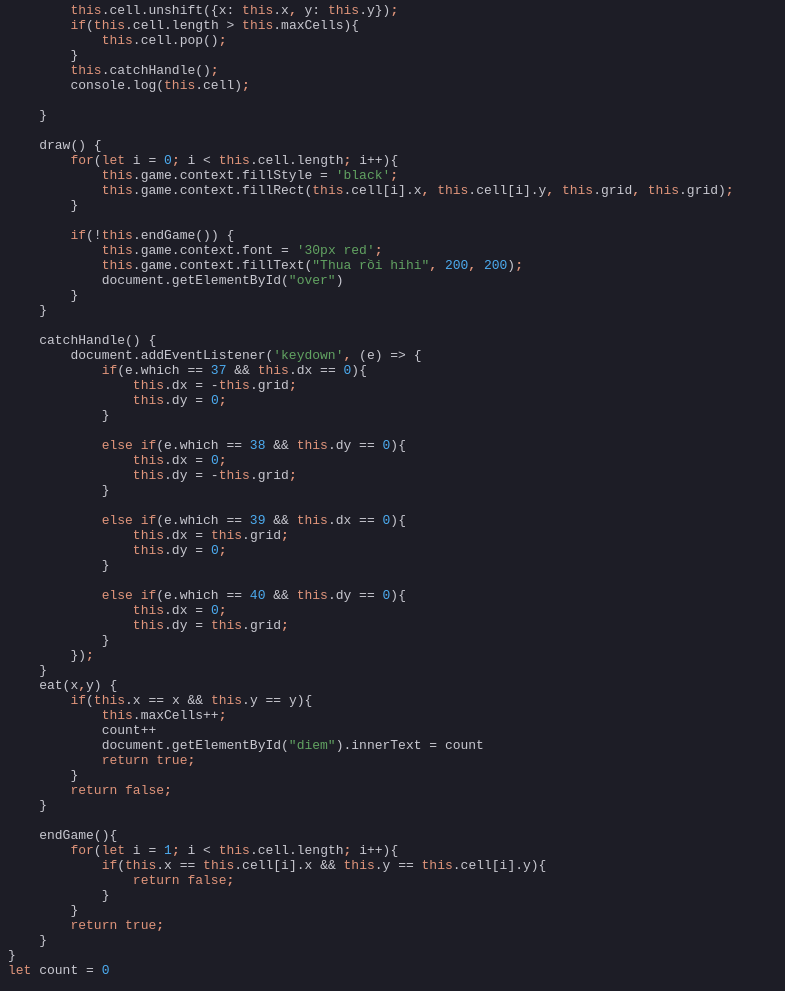
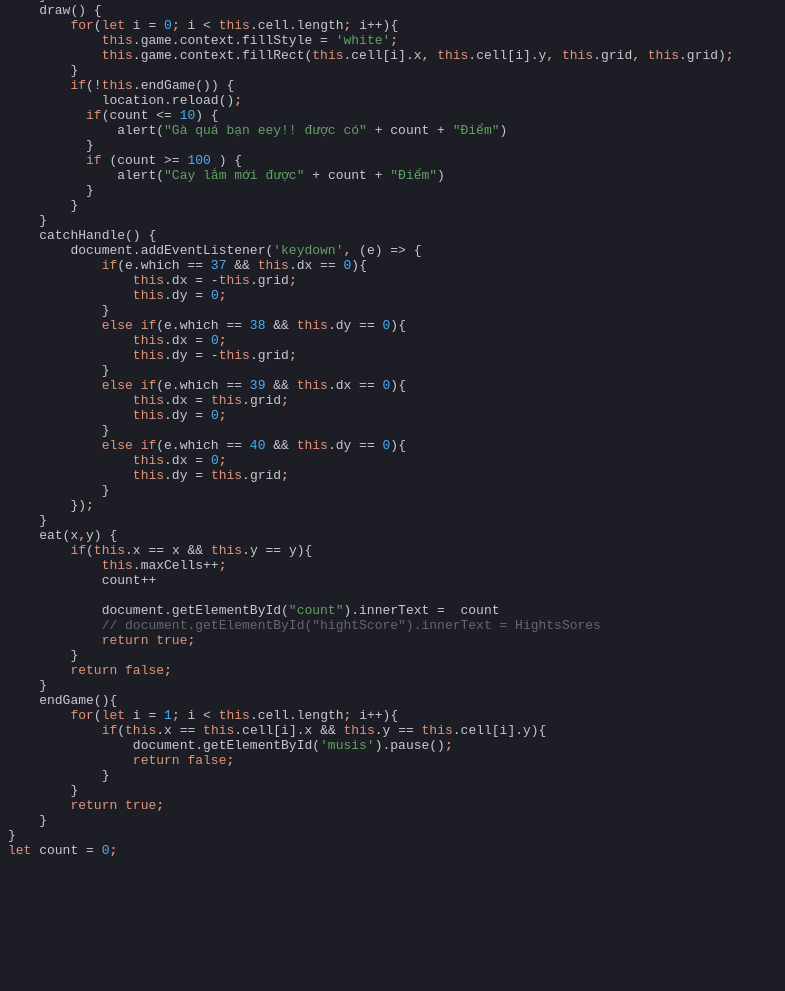
Before and after one commit to hungle203/gameModul1, a plain HTML site: page exportToHTML/snake.js.html in a window 1280 px wide. Shown: the part 556-1547 px from the top of the page, without its empty margins (0-785 px from the left). After the commit the page ends 1427 px from the top, so only its background shows below. Drawn offline with Linux system fonts and the light colour scheme.

Commit message:
GameModul1

```diff
--- a/exportToHTML/snake.js.html
+++ b/exportToHTML/snake.js.html
@@ -9,6 +9,7 @@
 .s3 { color: #e0957b; font-weight: bold;}
 .s4 { color: #4dacf0;}
 .s5 { color: #62a362;}
+.s6 { color: #676773;}
 </style>
 </head>
 <body bgcolor="#1d1d26">
@@ -28,68 +29,58 @@ snake.js</font>
         <span class="s0">this</span><span class="s1">.cell </span><span class="s2">= </span><span class="s1">[]</span><span class="s3">;</span>
         <span class="s0">this</span><span class="s1">.maxCells </span><span class="s2">= </span><span class="s4">2</span><span class="s3">;</span>
     <span class="s1">}</span>
-
     <span class="s1">update() {</span>
         <span class="s0">if</span><span class="s1">(</span><span class="s0">this</span><span class="s1">.endGame()){</span>
             <span class="s0">this</span><span class="s1">.x </span><span class="s2">+= </span><span class="s0">this</span><span class="s1">.dx</span><span class="s3">;</span>
             <span class="s0">this</span><span class="s1">.y </span><span class="s2">+= </span><span class="s0">this</span><span class="s1">.dy</span><span class="s3">;</span>
         <span class="s1">}</span>
-
         <span class="s0">if</span><span class="s1">(</span><span class="s0">this</span><span class="s1">.x </span><span class="s2">&gt;= </span><span class="s0">this</span><span class="s1">.game.canvas.width){</span>
             <span class="s0">this</span><span class="s1">.x </span><span class="s2">= </span><span class="s4">0</span><span class="s3">;</span>
         <span class="s1">}</span>
-
         <span class="s0">else if</span><span class="s1">(</span><span class="s0">this</span><span class="s1">.x </span><span class="s2">&lt; </span><span class="s4">0</span><span class="s1">){</span>
             <span class="s0">this</span><span class="s1">.x </span><span class="s2">= </span><span class="s0">this</span><span class="s1">.game.canvas.width</span><span class="s3">;</span>
         <span class="s1">}</span>
-
         <span class="s0">if</span><span class="s1">(</span><span class="s0">this</span><span class="s1">.y </span><span class="s2">&gt;= </span><span class="s0">this</span><span class="s1">.game.canvas.height){</span>
             <span class="s0">this</span><span class="s1">.y </span><span class="s2">= </span><span class="s4">0</span><span class="s3">;</span>
         <span class="s1">}</span>
-
         <span class="s0">else if</span><span class="s1">(</span><span class="s0">this</span><span class="s1">.y </span><span class="s2">&lt; </span><span class="s4">0</span><span class="s1">){</span>
             <span class="s0">this</span><span class="s1">.y </span><span class="s2">= </span><span class="s0">this</span><span class="s1">.game.canvas.height</span><span class="s3">;</span>
         <span class="s1">}</span>
-
         <span class="s0">this</span><span class="s1">.cell.unshift({x</span><span class="s2">: </span><span class="s0">this</span><span class="s1">.x</span><span class="s3">, </span><span class="s1">y</span><span class="s2">: </span><span class="s0">this</span><span class="s1">.y})</span><span class="s3">;</span>
         <span class="s0">if</span><span class="s1">(</span><span class="s0">this</span><span class="s1">.cell.length </span><span class="s2">&gt; </span><span class="s0">this</span><span class="s1">.maxCells){</span>
             <span class="s0">this</span><span class="s1">.cell.pop()</span><span class="s3">;</span>
         <span class="s1">}</span>
         <span class="s0">this</span><span class="s1">.catchHandle()</span><span class="s3">;</span>
-        <span class="s1">console.log(</span><span class="s0">this</span><span class="s1">.cell)</span><span class="s3">;</span>
-
     <span class="s1">}</span>
-
     <span class="s1">draw() {</span>
         <span class="s0">for</span><span class="s1">(</span><span class="s0">let </span><span class="s1">i </span><span class="s2">= </span><span class="s4">0</span><span class="s3">; </span><span class="s1">i </span><span class="s2">&lt; </span><span class="s0">this</span><span class="s1">.cell.length</span><span class="s3">; </span><span class="s1">i</span><span class="s2">++</span><span class="s1">){</span>
-            <span class="s0">this</span><span class="s1">.game.context.fillStyle </span><span class="s2">= </span><span class="s5">'black'</span><span class="s3">;</span>
+            <span class="s0">this</span><span class="s1">.game.context.fillStyle </span><span class="s2">= </span><span class="s5">'white'</span><span class="s3">;</span>
             <span class="s0">this</span><span class="s1">.game.context.fillRect(</span><span class="s0">this</span><span class="s1">.cell[i].x</span><span class="s3">, </span><span class="s0">this</span><span class="s1">.cell[i].y</span><span class="s3">, </span><span class="s0">this</span><span class="s1">.grid</span><span class="s3">, </span><span class="s0">this</span><span class="s1">.grid)</span><span class="s3">;</span>
         <span class="s1">}</span>
-
         <span class="s0">if</span><span class="s1">(</span><span class="s2">!</span><span class="s0">this</span><span class="s1">.endGame()) {</span>
-            <span class="s0">this</span><span class="s1">.game.context.font </span><span class="s2">= </span><span class="s5">'30px red'</span><span class="s3">;</span>
-            <span class="s0">this</span><span class="s1">.game.context.fillText(</span><span class="s5">&quot;Thua rồi hihi&quot;</span><span class="s3">, </span><span class="s4">200</span><span class="s3">, </span><span class="s4">200</span><span class="s1">)</span><span class="s3">;</span>
-            <span class="s1">document.getElementById(</span><span class="s5">&quot;over&quot;</span><span class="s1">)</span>
+            <span class="s1">location.reload()</span><span class="s3">;</span>
+          <span class="s0">if</span><span class="s1">(count </span><span class="s2">&lt;= </span><span class="s4">10</span><span class="s1">) {</span>
+              <span class="s1">alert(</span><span class="s5">&quot;Gà quá bạn eey!! được có&quot; </span><span class="s2">+ </span><span class="s1">count </span><span class="s2">+ </span><span class="s5">&quot;Điểm&quot;</span><span class="s1">)</span>
+          <span class="s1">}</span>
+          <span class="s0">if </span><span class="s1">(count </span><span class="s2">&gt;= </span><span class="s4">100 </span><span class="s1">) {</span>
+              <span class="s1">alert(</span><span class="s5">&quot;Cay lắm mới được&quot; </span><span class="s2">+ </span><span class="s1">count </span><span class="s2">+ </span><span class="s5">&quot;Điểm&quot;</span><span class="s1">)</span>
+          <span class="s1">}</span>
         <span class="s1">}</span>
     <span class="s1">}</span>
-
     <span class="s1">catchHandle() {</span>
         <span class="s1">document.addEventListener(</span><span class="s5">'keydown'</span><span class="s3">, </span><span class="s1">(e) </span><span class="s2">=&gt; </span><span class="s1">{</span>
             <span class="s0">if</span><span class="s1">(e.which </span><span class="s2">== </span><span class="s4">37 </span><span class="s2">&amp;&amp; </span><span class="s0">this</span><span class="s1">.dx </span><span class="s2">== </span><span class="s4">0</span><span class="s1">){</span>
                 <span class="s0">this</span><span class="s1">.dx </span><span class="s2">= -</span><span class="s0">this</span><span class="s1">.grid</span><span class="s3">;</span>
                 <span class="s0">this</span><span class="s1">.dy </span><span class="s2">= </span><span class="s4">0</span><span class="s3">;</span>
             <span class="s1">}</span>
-
             <span class="s0">else if</span><span class="s1">(e.which </span><span class="s2">== </span><span class="s4">38 </span><span class="s2">&amp;&amp; </span><span class="s0">this</span><span class="s1">.dy </span><span class="s2">== </span><span class="s4">0</span><span class="s1">){</span>
                 <span class="s0">this</span><span class="s1">.dx </span><span class="s2">= </span><span class="s4">0</span><span class="s3">;</span>
                 <span class="s0">this</span><span class="s1">.dy </span><span class="s2">= -</span><span class="s0">this</span><span class="s1">.grid</span><span class="s3">;</span>
             <span class="s1">}</span>
-
             <span class="s0">else if</span><span class="s1">(e.which </span><span class="s2">== </span><span class="s4">39 </span><span class="s2">&amp;&amp; </span><span class="s0">this</span><span class="s1">.dx </span><span class="s2">== </span><span class="s4">0</span><span class="s1">){</span>
                 <span class="s0">this</span><span class="s1">.dx </span><span class="s2">= </span><span class="s0">this</span><span class="s1">.grid</span><span class="s3">;</span>
                 <span class="s0">this</span><span class="s1">.dy </span><span class="s2">= </span><span class="s4">0</span><span class="s3">;</span>
             <span class="s1">}</span>
-
             <span class="s0">else if</span><span class="s1">(e.which </span><span class="s2">== </span><span class="s4">40 </span><span class="s2">&amp;&amp; </span><span class="s0">this</span><span class="s1">.dy </span><span class="s2">== </span><span class="s4">0</span><span class="s1">){</span>
                 <span class="s0">this</span><span class="s1">.dx </span><span class="s2">= </span><span class="s4">0</span><span class="s3">;</span>
                 <span class="s0">this</span><span class="s1">.dy </span><span class="s2">= </span><span class="s0">this</span><span class="s1">.grid</span><span class="s3">;</span>
@@ -100,21 +91,24 @@ snake.js</font>
         <span class="s0">if</span><span class="s1">(</span><span class="s0">this</span><span class="s1">.x </span><span class="s2">== </span><span class="s1">x </span><span class="s2">&amp;&amp; </span><span class="s0">this</span><span class="s1">.y </span><span class="s2">== </span><span class="s1">y){</span>
             <span class="s0">this</span><span class="s1">.maxCells</span><span class="s2">++</span><span class="s3">;</span>
             <span class="s1">count</span><span class="s2">++</span>
-            <span class="s1">document.getElementById(</span><span class="s5">&quot;diem&quot;</span><span class="s1">).innerText </span><span class="s2">= </span><span class="s1">count</span>
+
+            <span class="s1">document.getElementById(</span><span class="s5">&quot;count&quot;</span><span class="s1">).innerText </span><span class="s2">=  </span><span class="s1">count</span>
+            <span class="s6">// document.getElementById(&quot;hightScore&quot;).innerText = HightsSores</span>
             <span class="s0">return true</span><span class="s3">;</span>
         <span class="s1">}</span>
         <span class="s0">return false</span><span class="s3">;</span>
     <span class="s1">}</span>
-
     <span class="s1">endGame(){</span>
         <span class="s0">for</span><span class="s1">(</span><span class="s0">let </span><span class="s1">i </span><span class="s2">= </span><span class="s4">1</span><span class="s3">; </span><span class="s1">i </span><span class="s2">&lt; </span><span class="s0">this</span><span class="s1">.cell.length</span><span class="s3">; </span><span class="s1">i</span><span class="s2">++</span><span class="s1">){</span>
             <span class="s0">if</span><span class="s1">(</span><span class="s0">this</span><span class="s1">.x </span><span class="s2">== </span><span class="s0">this</span><span class="s1">.cell[i].x </span><span class="s2">&amp;&amp; </span><span class="s0">this</span><span class="s1">.y </span><span class="s2">== </span><span class="s0">this</span><span class="s1">.cell[i].y){</span>
+                <span class="s1">document.getElementById(</span><span class="s5">'musis'</span><span class="s1">).pause()</span><span class="s3">;</span>
                 <span class="s0">return false</span><span class="s3">;</span>
             <span class="s1">}</span>
         <span class="s1">}</span>
         <span class="s0">return true</span><span class="s3">;</span>
     <span class="s1">}</span>
 <span class="s1">}</span>
-<span class="s0">let </span><span class="s1">count </span><span class="s2">= </span><span class="s4">0</span></pre>
+<span class="s0">let </span><span class="s1">count </span><span class="s2">= </span><span class="s4">0</span><span class="s3">;</span>
+</pre>
 </body>
 </html>
--- a/game.js
+++ b/game.js
@@ -17,7 +17,7 @@ class game{
     loop() {
         this.update();
         this.draw();
-        setTimeout(() => this.loop(), 60);
+        setTimeout(() => this.loop(), 90);
     }
     update() {
         this.snake.update();
--- a/style.css
+++ b/style.css
@@ -4,9 +4,4 @@ body {
 canvas {
     border: 1px solid black;
   background:url(w.jpg)
-
 }
-#text {
-    /*text-align: center;*/
-    color: red
-}
```
Also changed, not shown: index.html (+2 -2 lines), index1.html (+8 -4 lines), snake.js (+9 -11 lines), 1 other file.
